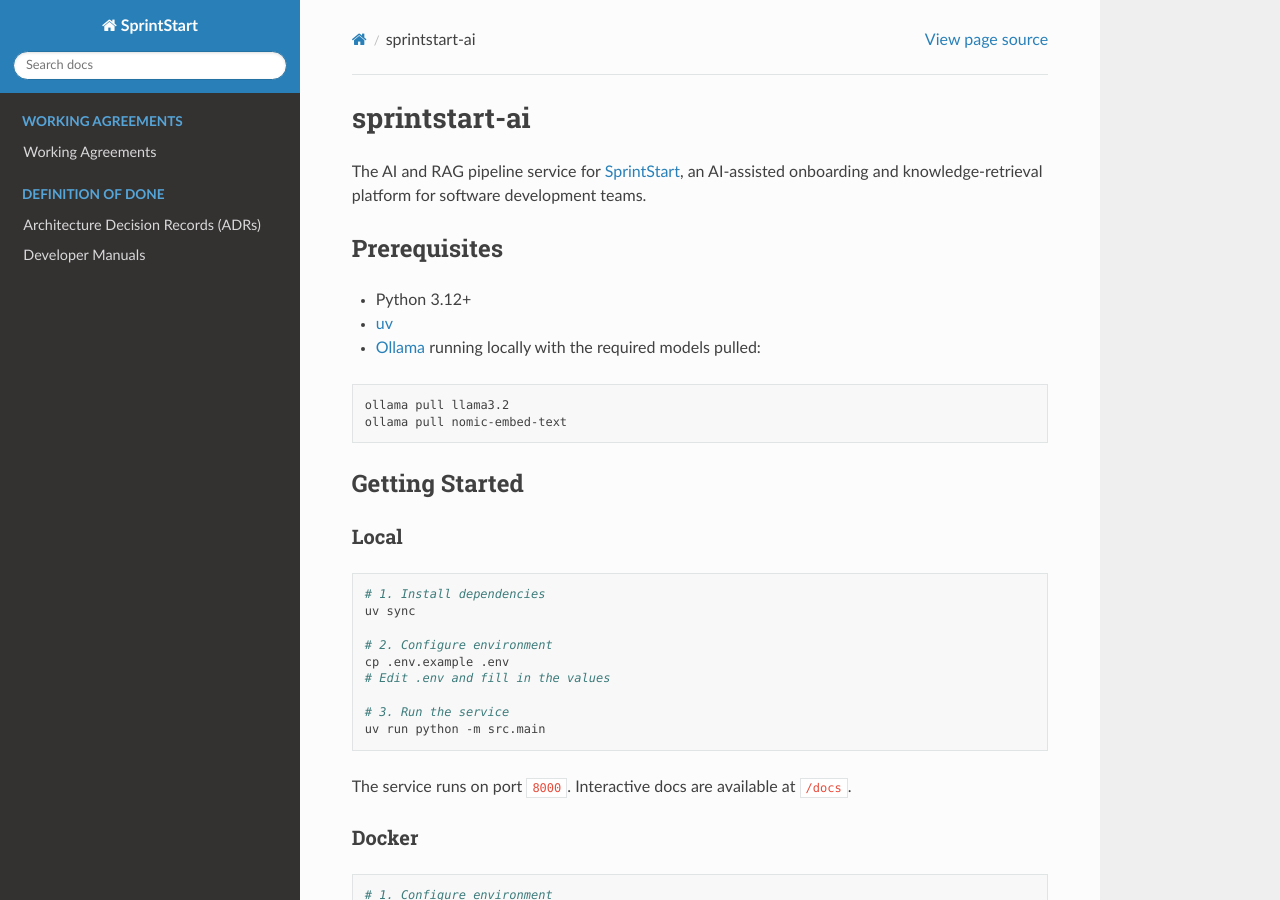
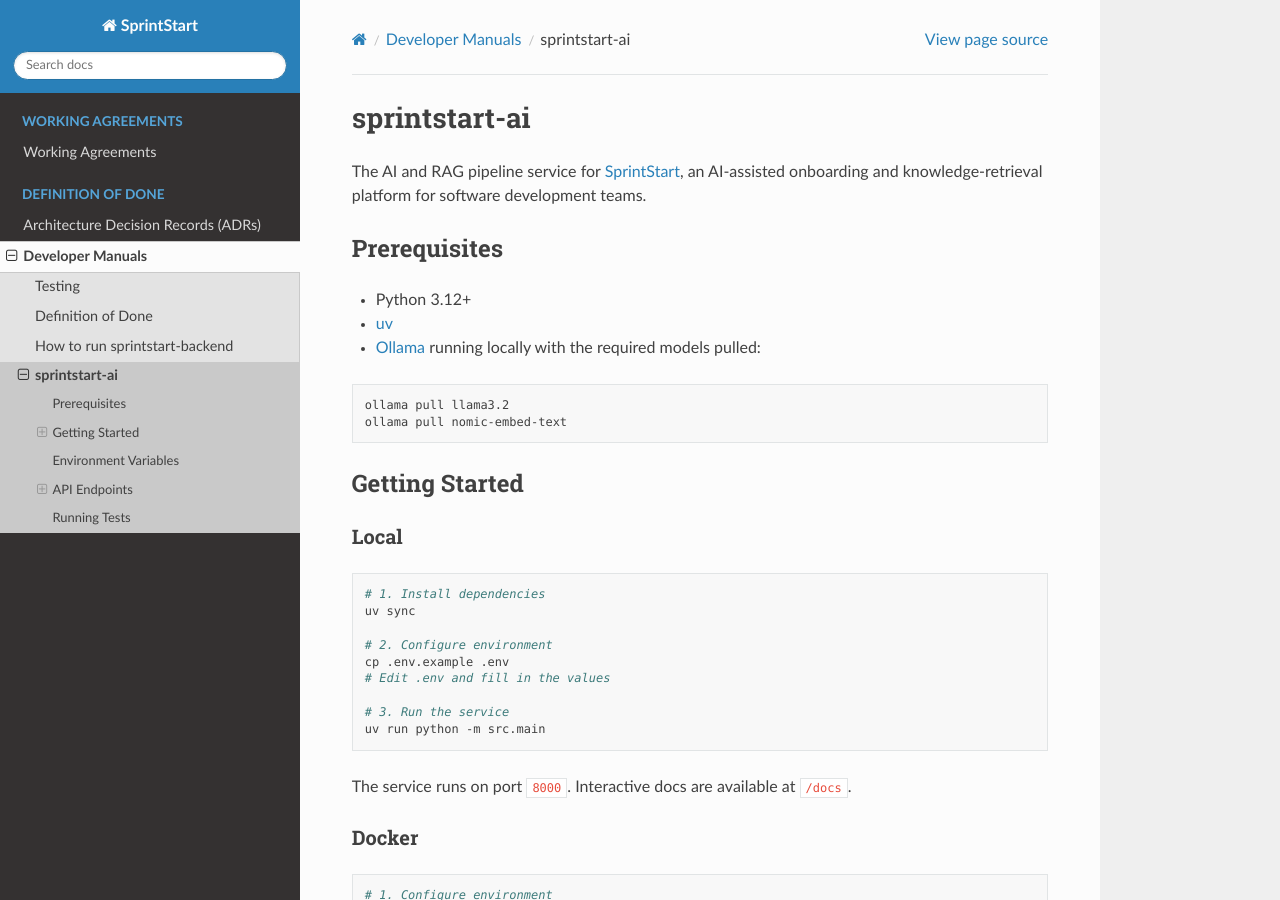
Before and after one commit to SprintStartProject/Wiki, a Sphinx documentation site: the page built from docs/source/dev-manuals/getting-started-ai.md, in a window 1280 px wide and 900 px high. Built offline with Sphinx 7.4.7 and the Read the Docs theme 3.1.0, drawn with Linux system fonts in a browser that asks for light colours.

Commit message:
move file and add to index

````diff
--- a/docs/source/dev-manuals/index.md
+++ b/docs/source/dev-manuals/index.md
@@ -9,4 +9,5 @@
 testing/testing-index
 definition-of-done
 getting-started-backend
+getting-started-ai
 ```
````
Also changed, not shown: docs/source/dev-manuals/getting-started-ai.md (renamed from docs/source/getting-started-ai.md).
